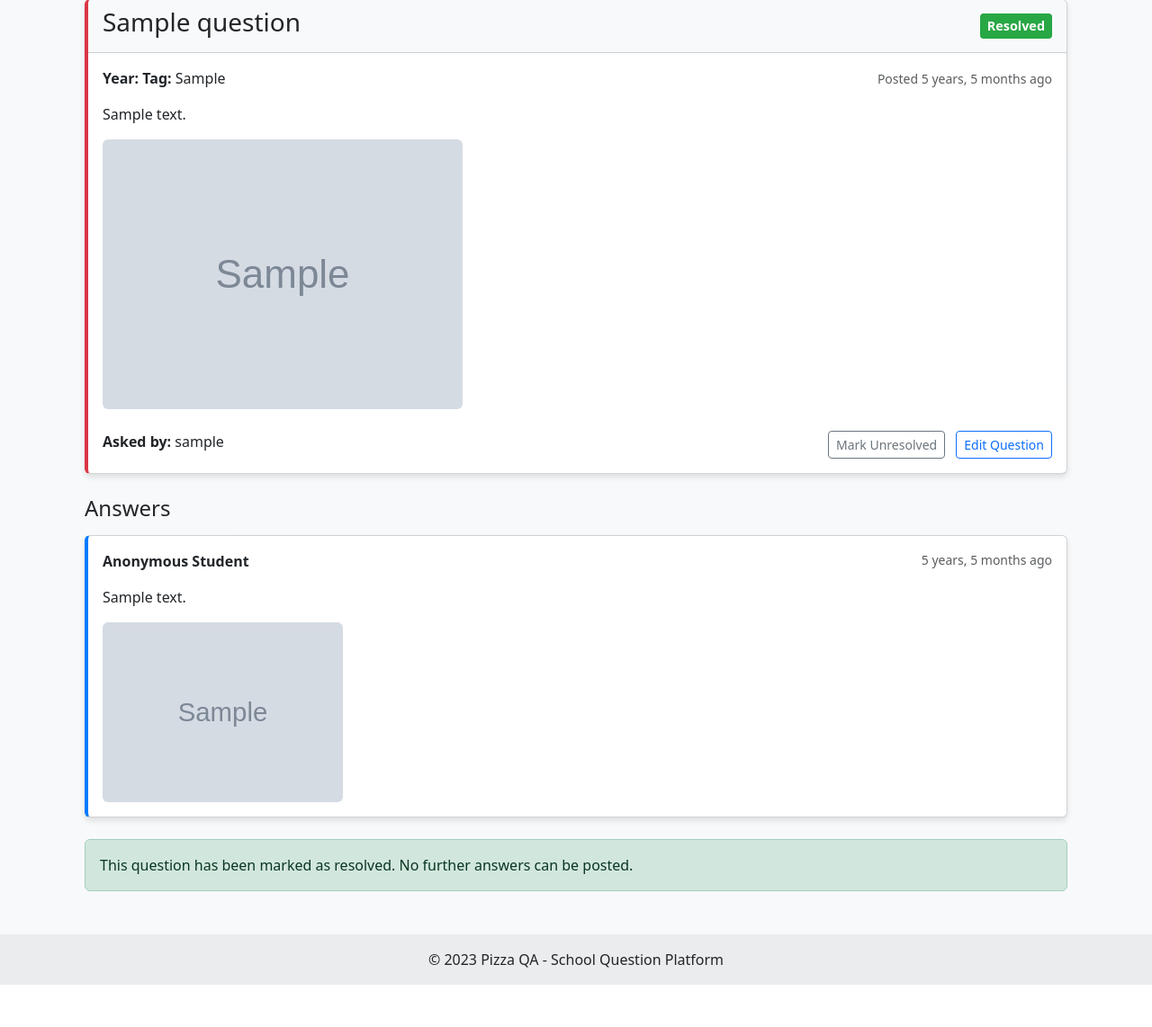
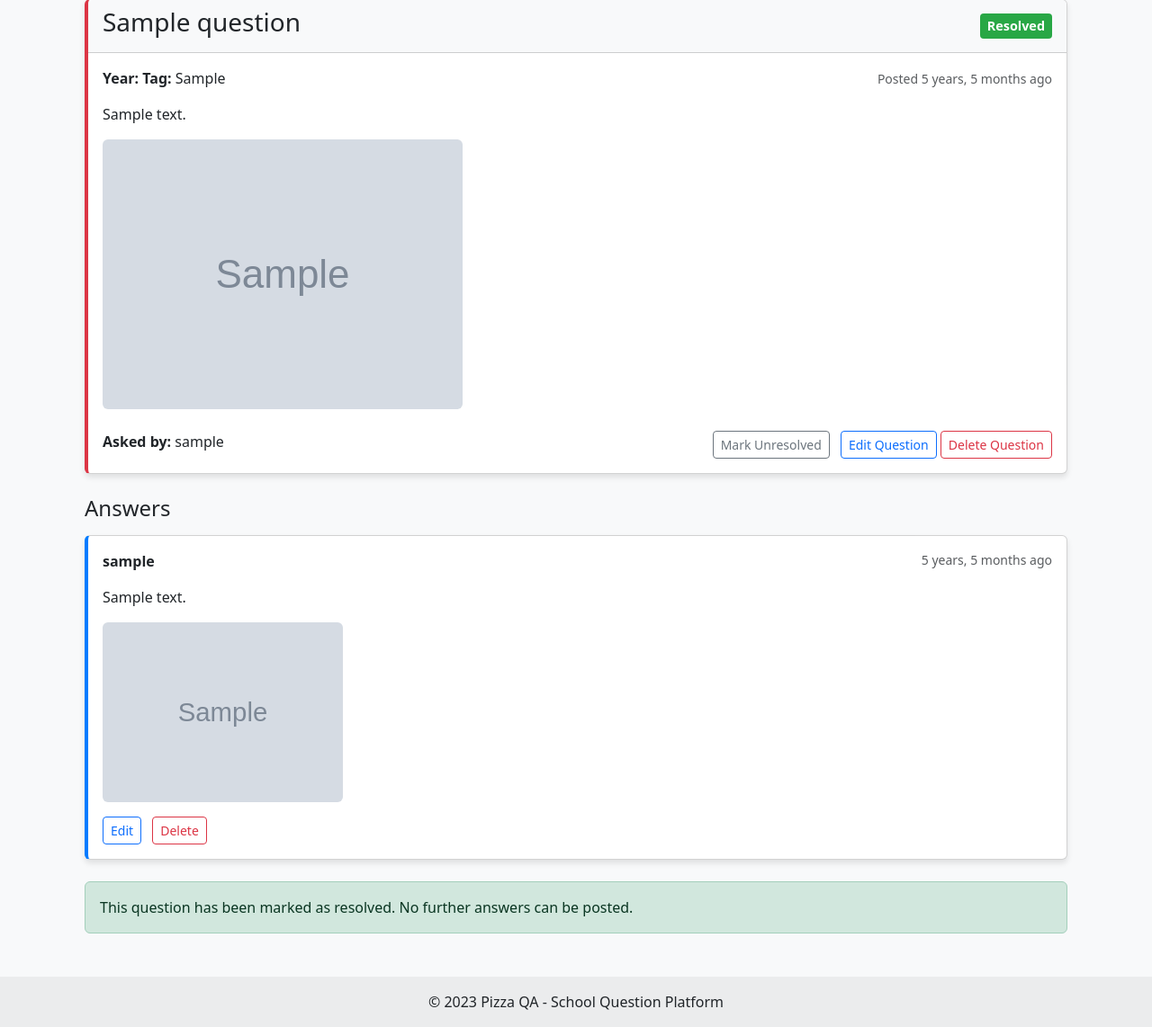
Before and after one commit to HarryYang2369/pizza_qa, a Django app: page /question/1/ in a window 1280 px wide. Shown: the part 81-1223 px from the top of the page at 90% size. Before the commit the page ends 1176 px from the top, so only its background shows below. Run offline with Django 5.2, Linux system fonts and the light colour scheme; a user stored in the database is signed in; tables that the repository leaves empty hold one stand-in row (values such as "Sample post"); grey boxes marked "Sample" are stand-in pictures; some libraries are stand-ins or nearby versions.

Commit message:
finished student id

```diff
--- a/pizza_qa/admin.py
+++ b/pizza_qa/admin.py
@@ -31,9 +31,8 @@ class QuestionAdmin(admin.ModelAdmin):
     raw_id_fields = ('student',)
 
 class AnswerAdmin(admin.ModelAdmin):
-    list_display = ('truncated_text', 'user', 'question', 'created_at', 'anonymous')
+    list_display = ('truncated_text', 'user', 'question', 'created_at')
     search_fields = ('text',)
-    list_filter = ('anonymous',)
     raw_id_fields = ('user', 'question')
 
     def truncated_text(self, obj):
--- a/qa/forms.py
+++ b/qa/forms.py
@@ -16,10 +16,7 @@ class QuestionForm(forms.ModelForm):
 class AnswerForm(forms.ModelForm):
     class Meta:
         model = Answer
-        fields = ['text', 'image', 'anonymous']
+        fields = ['text', 'image']
         widgets = {
             'text': forms.Textarea(attrs={'rows': 3, 'placeholder': 'Write your answer here...'}),
         }
-        labels = {
-            'anonymous': 'Post anonymously'
-        }
--- a/qa/models.py
+++ b/qa/models.py
@@ -22,6 +22,10 @@ class Question(models.Model):
     def __str__(self):
         return self.title
 
+    def can_edit_delete(self, user):
+        """Check if the user can edit or delete this question."""
+        return user == self.student or user.role == 'teacher'
+
     class Meta:
         ordering = ['-created_at']
 
@@ -31,10 +35,13 @@ class Answer(models.Model):
     created_at = models.DateTimeField(default=timezone.now)
     question = models.ForeignKey(Question, on_delete=models.CASCADE, related_name='answers')
     user = models.ForeignKey(CustomUser, on_delete=models.CASCADE)
-    anonymous = models.BooleanField(default=True)
 
     def __str__(self):
         return f"Answer to {self.question.title}"
 
+    def can_edit_delete(self, user):
+        """Check if the user can edit or delete this answer."""
+        return user == self.user or user.role == 'teacher'
+
     class Meta:
-        ordering = ['created_at']
+        ordering = ['-created_at']
--- a/qa/urls.py
+++ b/qa/urls.py
@@ -8,5 +8,10 @@ urlpatterns = [
     path('ask/<int:year_id>/', views.ask_question, name='ask_question'),
     path('question/<int:question_id>/', views.question_detail, name='question_detail'),
     path('resolve/<int:question_id>/', views.mark_resolved, name='mark_resolved'),
-    path('edit/<int:question_id>/', views.edit_question, name='edit_question'),
+    path('edit-question/<int:question_id>/', views.edit_question, name='edit_question'),
+    path('delete-question/<int:question_id>/', views.delete_question, name='delete_question'),
+
+    # Answer management
+    path('edit-answer/<int:answer_id>/', views.edit_answer, name='edit_answer'),
+    path('delete-answer/<int:answer_id>/', views.delete_answer, name='delete_answer'),
 ]
--- a/qa/views.py
+++ b/qa/views.py
@@ -93,9 +93,9 @@ def mark_resolved(request, question_id):
 def edit_question(request, question_id):
     question = get_object_or_404(Question, id=question_id)
 
-    # Only the student who asked can edit
-    if request.user != question.student:
-        messages.error(request, "You can only edit your own questions.")
+    # Permission check
+    if not question.can_edit_delete(request.user):
+        messages.error(request, "You don't have permission to edit this question.")
         return redirect('qa:question_detail', question_id=question_id)
 
     if request.method == 'POST':
@@ -110,4 +110,60 @@ def edit_question(request, question_id):
     context = {'form': form, 'question': question}
     return render(request, 'qa/edit_question.html', context)
 
-# When I logged in as student, I try to click Ask Question button. It does not work in any year section. After clicking the button it always shows [11/Jul/2025 09:18:54] "GET /qa/ask/3/ HTTP/1.1" 200 3656 and keep on the same page after a flicker, is there something with the ask_question.html or ask_question() function in views.html?
+@login_required
+def delete_question(request, question_id):
+    question = get_object_or_404(Question, id=question_id)
+
+    # Permission check
+    if not question.can_edit_delete(request.user):
+        messages.error(request, "You don't have permission to delete this question.")
+        return redirect('qa:question_detail', question_id=question_id)
+
+    if request.method == 'POST':
+        year_id = question.year_group.id
+        question.delete()
+        messages.success(request, "Question has been deleted.")
+        return redirect('qa:class_qa', year_id=year_id)
+
+    context = {'question': question}
+    return render(request, 'qa/confirm_delete_question.html', context)
+
+@login_required
+def edit_answer(request, answer_id):
+    answer = get_object_or_404(Answer, id=answer_id)
+    question = answer.question
+
+    # Permission check
+    if not answer.can_edit_delete(request.user):
+        messages.error(request, "You don't have permission to edit this answer.")
+        return redirect('qa:question_detail', question_id=question.id)
+
+    if request.method == 'POST':
+        form = AnswerForm(request.POST, request.FILES, instance=answer)
+        if form.is_valid():
+            form.save()
+            messages.success(request, "Answer updated successfully!")
+            return redirect('qa:question_detail', question_id=question.id)
+    else:
+        form = AnswerForm(instance=answer)
+
+    context = {'form': form, 'answer': answer, 'question': question}
+    return render(request, 'qa/edit_answer.html', context)
+
+@login_required
+def delete_answer(request, answer_id):
+    answer = get_object_or_404(Answer, id=answer_id)
+    question = answer.question
+
+    # Permission check
+    if not answer.can_edit_delete(request.user):
+        messages.error(request, "You don't have permission to delete this answer.")
+        return redirect('qa:question_detail', question_id=question.id)
+
+    if request.method == 'POST':
+        answer.delete()
+        messages.success(request, "Answer has been deleted.")
+        return redirect('qa:question_detail', question_id=question.id)
+
+    context = {'answer': answer, 'question': question}
+    return render(request, 'qa/confirm_delete_answer.html', context)
--- a/templates/qa/question_detail.html
+++ b/templates/qa/question_detail.html
@@ -53,11 +53,11 @@
                             {% endif %}
                         </button>
                     </form>
-                    {% endif %}
-
-                    {% if request.user == question.student %}
                     <a href="{% url 'qa:edit_question' question.id %}" class="btn btn-sm btn-outline-primary">
                         Edit Question
+                    </a>
+                    <a href="{% url 'qa:delete_question' question.id %}" class="btn btn-sm btn-outline-danger">
+                        Delete Question
                     </a>
                     {% endif %}
                 </div>
@@ -73,17 +73,13 @@
             <div class="d-flex justify-content-between mb-2">
                 <div>
                     {% if answer.user.role == 'teacher' %}
-                    <strong>{{ answer.user.real_name }} (Teacher)</strong>
-                    {% elif not answer.anonymous or request.user.role == 'teacher' %}
-                    <strong>
-                        {% if request.user.role == 'teacher' %}
-                        {{ answer.user.real_name }} ({{ answer.user.nickname }})
-                        {% else %}
-                        {{ answer.user.nickname }}
-                        {% endif %}
-                    </strong>
+                        <strong>{{ answer.user.real_name }} (Teacher)</strong>
+                    {% elif request.user.role == 'teacher' %}
+                        <strong>
+                            {{ answer.user.real_name }} ({{ answer.user.nickname }})
+                        </strong>
                     {% else %}
-                    <strong>Anonymous Student</strong>
+                        <strong>{{ answer.user.nickname }}</strong>
                     {% endif %}
                 </div>
                 <small class="text-muted">{{ answer.created_at|timesince }} ago</small>
@@ -96,6 +92,14 @@
                 <img src="{{ answer.image.url }}" class="img-fluid rounded" alt="Answer image" style="max-height: 200px;">
             </div>
             {% endif %}
+            <div class="mt-3 d-flex justify-content-between">
+                <div>
+                    {% if request.user == answer.user or request.user.role == 'teacher' %}
+                    <a href="{% url 'qa:edit_answer' answer.id %}" class="btn btn-sm btn-outline-primary me-2">Edit</a>
+                    <a href="{% url 'qa:delete_answer' answer.id %}" class="btn btn-sm btn-outline-danger">Delete</a>
+                    {% endif %}
+                </div>
+            </div>
         </div>
     </div>
     {% empty %}
--- a/templates/users/register.html
+++ b/templates/users/register.html
@@ -20,7 +20,7 @@
                         {% if user_type == 'student' %}
                         <div class="alert alert-info mt-3">
                             <strong>Privacy Notice:</strong>
-                            Your real name will only be visible to teachers, not to other students.
+                            Your real name will only be visible to teachers but not to other students. A nickname will be generated and showed to the other students instead.
                         </div>
                         {% endif %}
 
--- a/users/forms.py
+++ b/users/forms.py
@@ -27,6 +27,9 @@ class StudentRegistrationForm(UserCreationForm):
     class Meta:
         model = CustomUser
         fields = ('real_name', 'email', 'year', 'password1', 'password2')
+        widgets = {
+            'year': forms.NumberInput(attrs={'min': 9, 'max': 12}),
+        }
 
     def save(self, commit=True):
         user = super().save(commit=False)
--- a/users/models.py
+++ b/users/models.py
@@ -2,6 +2,8 @@ import random
 import string
 from django.db import models
 from django.contrib.auth.models import AbstractBaseUser, BaseUserManager, PermissionsMixin
+from django.db.models.signals import post_save
+from django.dispatch import receiver
 
 class CustomUserManager(BaseUserManager):
     def create_user(self, email, password=None, **extra_fields):
@@ -42,10 +44,18 @@ class CustomUser(AbstractBaseUser, PermissionsMixin):
         return self.email
 
     def save(self, *args, **kwargs):
-        if self.role == 'student' and not self.nickname:
-            self.nickname = self.generate_random_nickname()
+        # For new student users, generate nickname after saving
+        is_new = self._state.adding
         super().save(*args, **kwargs)
 
-    @staticmethod
-    def generate_random_nickname():
-        return 'Student_' + ''.join(random.choices(string.ascii_letters + string.digits, k=8))
+        if is_new and self.role == 'student' and not self.nickname:
+            self.nickname = f"Student_{self.id}"
+            # Save just the nickname field to avoid recursion
+            self.save(update_fields=['nickname'])
+
+@receiver(post_save, sender=CustomUser)
+def set_student_nickname(sender, instance, created, **kwargs):
+    """Signal to set nickname for new student users"""
+    if created and instance.role == 'student' and not instance.nickname:
+        # Nickname will be set in the save method
+        pass
--- a/users/views.py
+++ b/users/views.py
@@ -75,8 +75,7 @@ def teacher_check(user):
 @login_required
 @user_passes_test(teacher_check, login_url='login')
 def student_management(request):
-    """View for teachers to manage student accounts"""
-    students = CustomUser.objects.filter(role='student').order_by('year', 'real_name')
+    students = CustomUser.objects.filter(role='student').order_by('id')
     context = {'students': students}
     return render(request, 'users/student_management.html', context)
 
```
Also changed, not shown: templates/qa/confirm_delete_answer.html (added, +35 -0 lines), templates/qa/confirm_delete_question.html (added, +29 -0 lines), templates/qa/edit_answer.html (added, +21 -0 lines), templates/qa/edit_question.html (added, +20 -0 lines), qa/migrations/0003_alter_answer_options_remove_answer_anonymous.py (added), users/migrations/0002_auto_20250713_0435.py (added).
